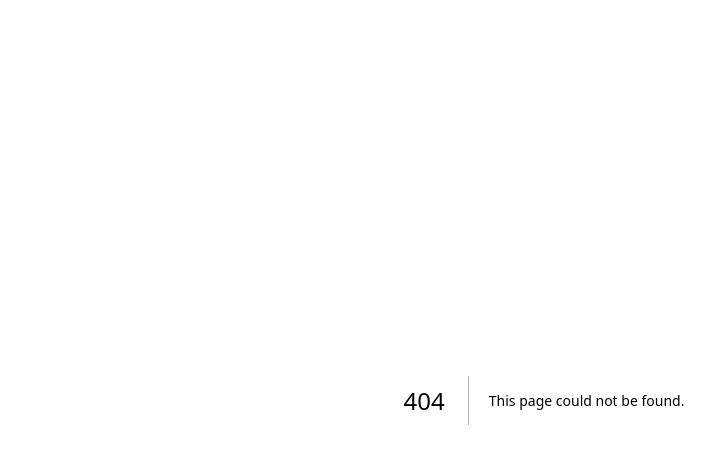
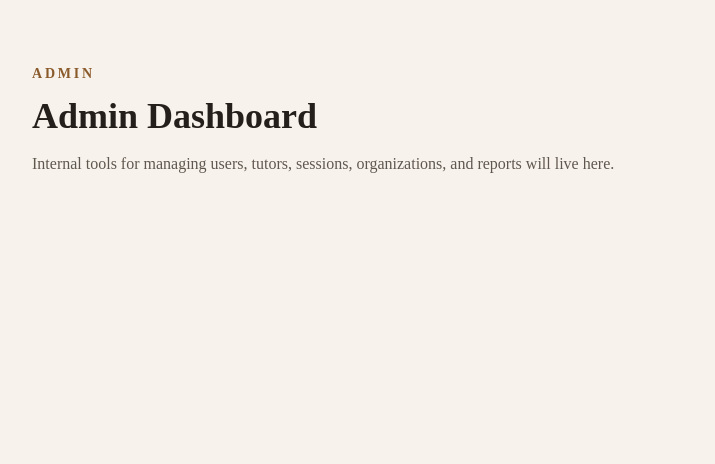
Before and after one commit to JorgeDD3/the-study-group-platform, a Next.js app: page /admin in a window 1280 px wide. Before the commit this address had no page. Shown: the top 464 px of the page, without its empty margins (96-811 px from the left). Built offline with nearby package versions, Linux system fonts and the light colour scheme.

Commit message:
Create route structure

```diff
--- /dev/null
+++ b/src/app/admin/page.tsx
@@ -0,0 +1,16 @@
+export default function AdminPage() {
+  return (
+    <main className="min-h-screen bg-[#f7f3ec] px-6 py-16 text-[#241f1a]">
+      <div className="mx-auto max-w-5xl">
+        <p className="text-sm font-semibold uppercase tracking-[0.2em] text-[#8a5a2b]">
+          Admin
+        </p>
+        <h1 className="mt-3 text-4xl font-semibold">Admin Dashboard</h1>
+        <p className="mt-4 max-w-2xl text-[#5f574f]">
+          Internal tools for managing users, tutors, sessions, organizations,
+          and reports will live here.
+        </p>
+      </div>
+    </main>
+  );
+}
--- /dev/null
+++ b/src/app/client/page.tsx
@@ -0,0 +1,16 @@
+export default function ClientPage() {
+  return (
+    <main className="min-h-screen bg-[#f7f3ec] px-6 py-16 text-[#241f1a]">
+      <div className="mx-auto max-w-5xl">
+        <p className="text-sm font-semibold uppercase tracking-[0.2em] text-[#8a5a2b]">
+          Client
+        </p>
+        <h1 className="mt-3 text-4xl font-semibold">Client Dashboard</h1>
+        <p className="mt-4 max-w-2xl text-[#5f574f]">
+          Student bookings, session history, and account information will live
+          here.
+        </p>
+      </div>
+    </main>
+  );
+}
--- /dev/null
+++ b/src/app/organizations/page.tsx
@@ -0,0 +1,16 @@
+export default function OrganizationsPage() {
+  return (
+    <main className="min-h-screen bg-[#f7f3ec] px-6 py-16 text-[#241f1a]">
+      <div className="mx-auto max-w-5xl">
+        <p className="text-sm font-semibold uppercase tracking-[0.2em] text-[#8a5a2b]">
+          Organizations
+        </p>
+        <h1 className="mt-3 text-4xl font-semibold">Organization Dashboard</h1>
+        <p className="mt-4 max-w-2xl text-[#5f574f]">
+          Sorority session tracking, approvals, balances, invoices, and reports
+          will live here.
+        </p>
+      </div>
+    </main>
+  );
+}
--- /dev/null
+++ b/src/app/tutor/page.tsx
@@ -0,0 +1,16 @@
+export default function TutorPage() {
+  return (
+    <main className="min-h-screen bg-[#f7f3ec] px-6 py-16 text-[#241f1a]">
+      <div className="mx-auto max-w-5xl">
+        <p className="text-sm font-semibold uppercase tracking-[0.2em] text-[#8a5a2b]">
+          Tutor
+        </p>
+        <h1 className="mt-3 text-4xl font-semibold">Tutor Dashboard</h1>
+        <p className="mt-4 max-w-2xl text-[#5f574f]">
+          Tutor onboarding, subject management, availability, and session
+          history will live here.
+        </p>
+      </div>
+    </main>
+  );
+}
```
